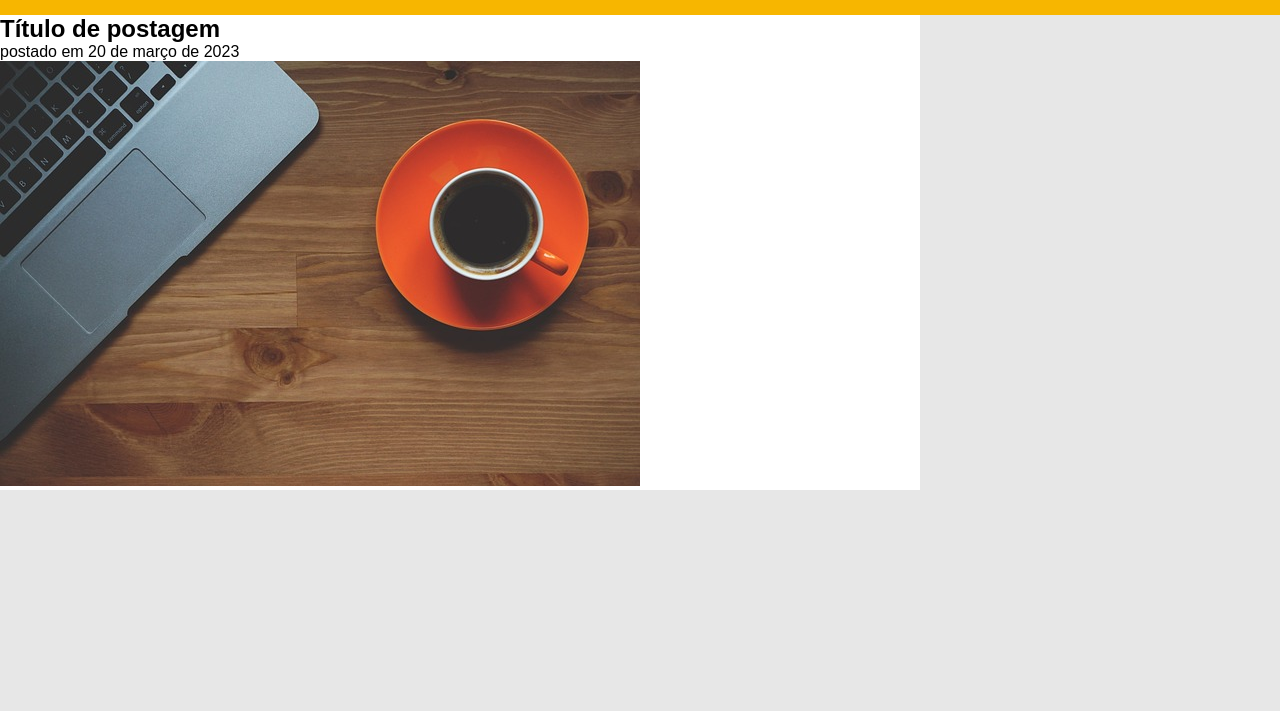
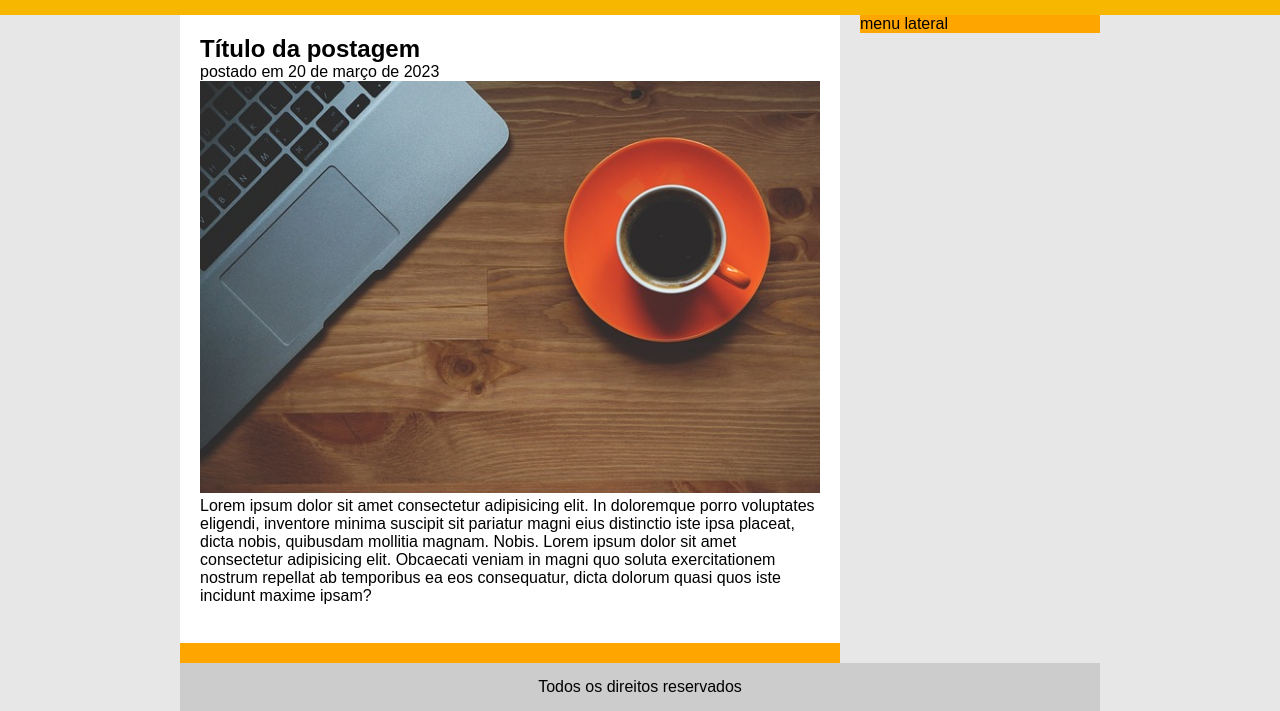
Before and after one commit to juliamambrozio/projeto-TecBlog, a plain HTML site: page index.html in a window 1280 px wide. Shown: the part 118-829 px from the top of the page. Before the commit the page ends 800 px from the top, so only its background shows below. Drawn offline with Linux system fonts and the light colour scheme.

Commit message:
criando footer e postagens

```diff
--- a/css/style.css
+++ b/css/style.css
@@ -60,6 +60,35 @@ a:hover{
 /*Área principal*/
 
 div#area-principal{
-    background-color: white;
     width: 920px;
+    margin: auto;
 }
+
+div#area-postagens{
+    width: 660px;
+    float: left;
+
+}
+
+div#area-lateral{
+    width: 240px; /*660 + 240 = 900px, quase do tamanho da área principal*/
+    float: right;
+
+}
+
+#area-lateral, #area-postagens{
+    background-color: orange;
+}
+
+.postagem{
+    padding: 20px;
+    margin-bottom: 20px;
+    background: white;
+}
+
+#rodape{
+    clear: both; /*remover o fluxo dos elementos flutuantes*/
+    text-align: center;
+    padding: 15px;
+    background-color: #CCC;
+}
--- a/index.html
+++ b/index.html
@@ -19,10 +19,28 @@
     </header>
 
     <div id="area-principal">
-        <h2>Título de postagem</h2>
-        <p>postado em 20 de março de 2023</p>
-        <img src="imagens/imagem1.jpg" alt="">
+        <div id="area-postagens">
+            <!-- Abertura postagem -->
+            <div class="postagem">
+                <h2>Título da postagem</h2>
+                <p>postado em 20 de março de 2023</p>
+                <img src="imagens/imagem1.jpg" alt="imagem da postagem" style="width: 620px;">
+                <p>
+                    Lorem ipsum dolor sit amet consectetur adipisicing elit. In doloremque porro voluptates eligendi, inventore minima suscipit sit pariatur magni eius distinctio iste ipsa placeat, dicta nobis, quibusdam mollitia magnam. Nobis. Lorem ipsum dolor sit amet consectetur adipisicing elit. Obcaecati veniam in magni quo soluta exercitationem nostrum repellat ab temporibus ea eos consequatur, dicta dolorum quasi quos iste incidunt maxime ipsam?
+                </p>
+                <a href="#">Leia mais</a>
+            </div>
+             <!-- Fechamento postagem -->
+        </div>
+        <div id="area-lateral">
+            menu lateral
+        </div>
+        <footer id="rodape">
+        Todos os direitos reservados
+        </footer>
     </div>
+
+
 
 </body>
 </html>
```
